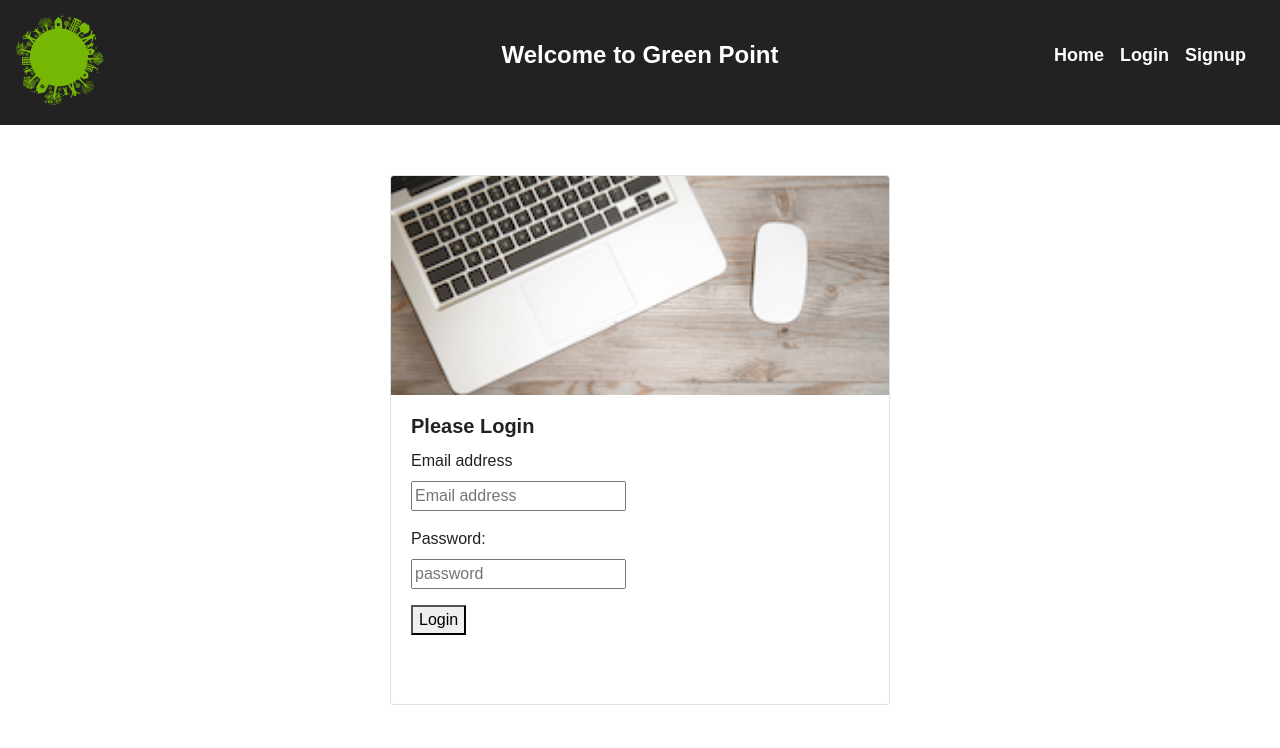
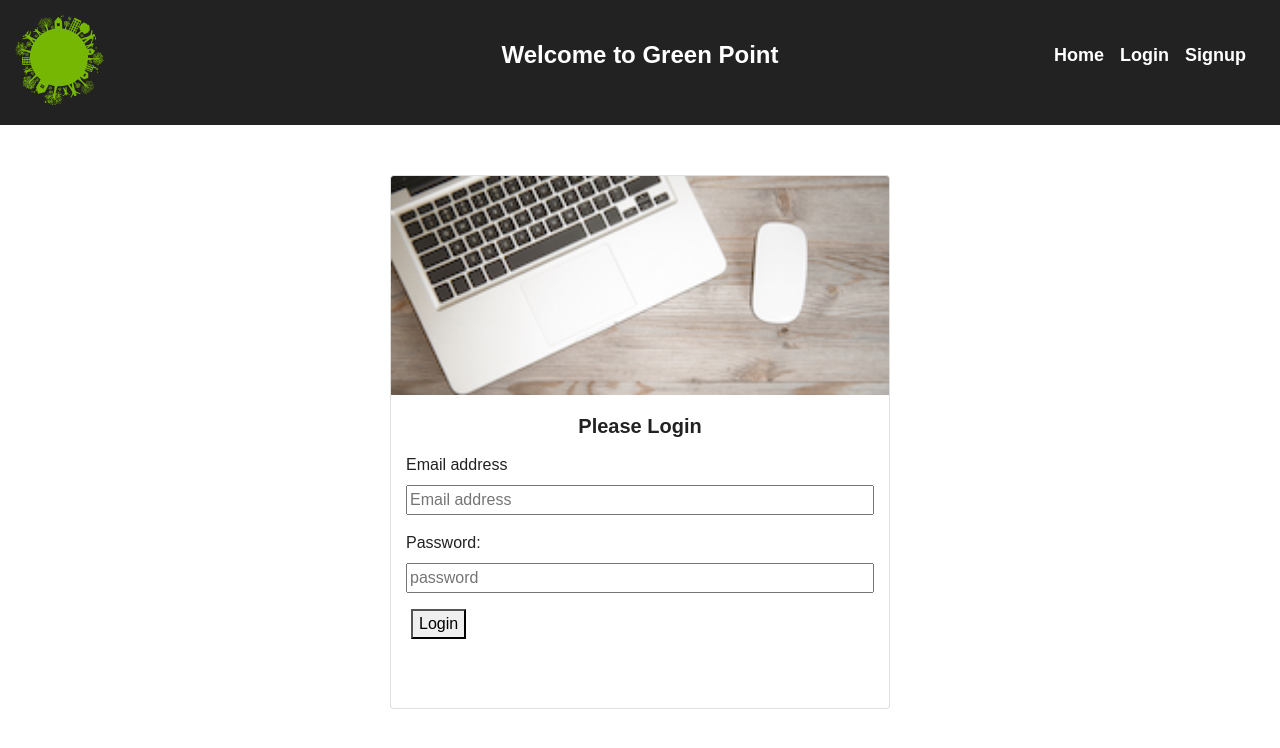
Before and after one commit to kevdsteele/heroku-react-db-test, a React (Create React App) app in the folder client/: page /login in a window 1280 px wide. Shown: the top 748 px of the page. Built offline with nearby package versions, Linux system fonts and the light colour scheme; no server answers; a web font is replaced by a local one.

Commit message:
tweak to forms

```diff
--- a/client/src/components/login-form.js
+++ b/client/src/components/login-form.js
@@ -67,15 +67,15 @@ class LoginForm extends Component {
                 <div className="card">
                     <img src="images/login-img.jpg" className="card-img-top login-img" alt="login" />
                     <div className="card-body">
-                        <h5 className="card-title">Please Login</h5>
+                        <h5 className="card-title text-center">Please Login</h5>
 
-                    <form className="">
+                    <form className="mt-3">
                         <div className="form-group">
-                            <div className="">
+                            <div className="form-row">
                                 <label className="form-label text-left" htmlFor="username">Email address</label>
                             </div>
-                            <div className="">
-                                <input className="form-input"
+                            <div className="form-row">
+                                <input className="form-input w-100"
                                     type="email"
                                     id="username"
                                     name="username"
@@ -86,11 +86,11 @@ class LoginForm extends Component {
                             </div>
                         </div>
                         <div className="form-group">
-                            <div className="">
+                            <div className="form-row">
                                 <label className="form-label text-left" htmlFor="password">Password: </label>
                             </div>
-                            <div className="">
-                                <input className="form-input"
+                            <div className="form-row">
+                                <input className="form-input w-100"
                                     placeholder="password"
                                     type="password"
                                     name="password"
--- a/client/src/components/sign-up.js
+++ b/client/src/components/sign-up.js
@@ -80,15 +80,15 @@ render() {
 		<div className="card">
 			<img src="images/login-img.jpg" className="card-img-top login-img" alt="login" />
 			<div className="card-body">
-				<h5 className="card-title">Signup</h5>
-			<form className="">
+				<h5 className="card-title text-center">Signup</h5>
+			<form className="mt-3">
 				<div className="form-row">
 				<div className="form-group col-6">
 					<div className="">
 						<label className="form-label text-left" htmlFor="username">First Name</label>
 					</div>
 					<div className="">
-						<input className="form-input"
+						<input className="form-input w-100"
 							type="text"
 							id="username"
 							name="firstName"
@@ -103,8 +103,8 @@ render() {
 					<div className="">
 						<label className="form-label" htmlFor="username">Last Name</label>
 					</div>
-					<div className="d-flex justify-content-end">
-						<input className="form-input "
+					<div className="">
+						<input className="form-input w-100 "
 							type="text"
 							id="username"
 							name="lastName"
@@ -122,7 +122,7 @@ render() {
 						<label className="form-label text-left" htmlFor="username">Email address</label>
 					</div>
 					<div className="">
-						<input className="form-input"
+						<input className="form-input w-100"
 							type="text"
 							id="username"
 							name="username"
@@ -139,7 +139,7 @@ render() {
 						<label className="form-label text-left" htmlFor="password">Password: </label>
 					</div>
 					<div className="">
-						<input className="form-input"
+						<input className="form-input w-100"
 							placeholder="password"
 							type="password"
 							name="password"
```
